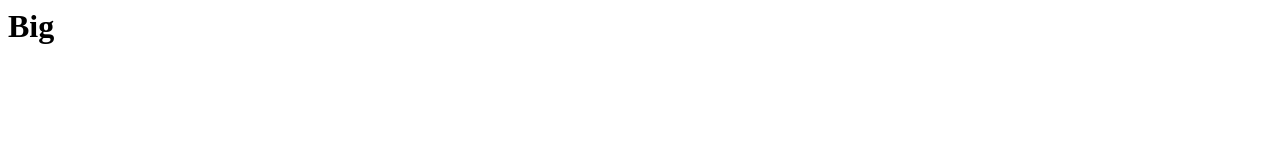
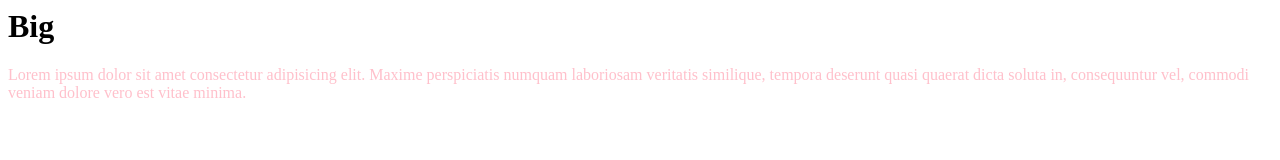
Before and after one commit to proti-lv/big, a plain HTML site: page index.html in a window 1280 px wide. Drawn offline with Linux system fonts and the light colour scheme.

Commit message:
BIG-2 Uztaisi vienu p elementu rozā krāsā ❤️

```diff
--- a/index.html
+++ b/index.html
@@ -1 +1,4 @@
 <h1>Big</h1>
+<p style="color: pink">Lorem ipsum dolor sit amet consectetur adipisicing elit. Maxime perspiciatis numquam laboriosam
+    veritatis similique, tempora deserunt quasi quaerat dicta soluta in, consequuntur vel, commodi veniam dolore vero
+    est vitae minima.</p>
```
Also changed, not shown: 1 other file.
